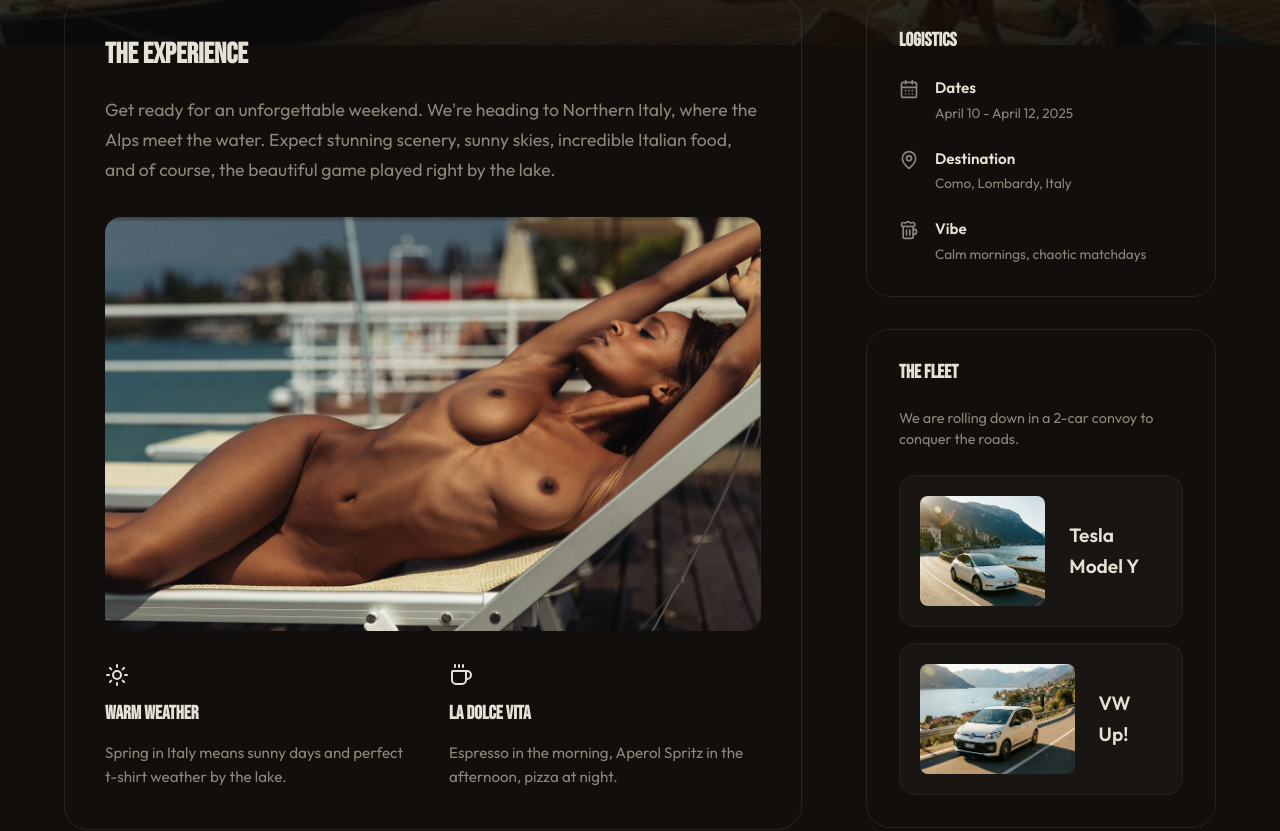
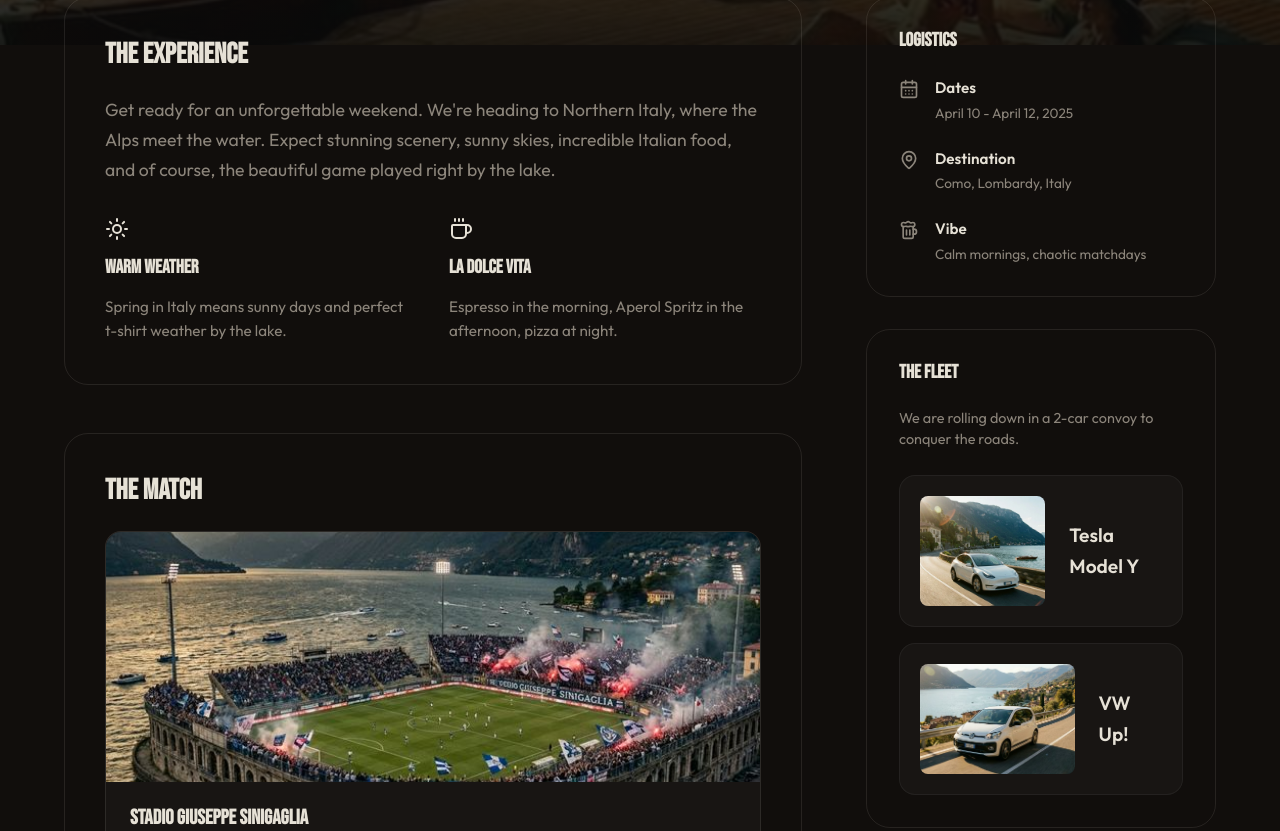
Before and after one commit to yupi1313/FreeLimburgTrips, a React (Vite) app: page /como in a window 1280 px wide. Shown: the part 435-1266 px from the top of the page. Built offline with nearby package versions, Linux system fonts and the light colour scheme.

Commit message:
Revert addition of manual photo placeholder

```diff
--- a/src/pages/ComoTrip.tsx
+++ b/src/pages/ComoTrip.tsx
@@ -34,15 +34,6 @@ const ComoTrip: React.FC = () => {
                             <p className="como-section__text">
                                 Get ready for an unforgettable weekend. We're heading to Northern Italy, where the Alps meet the water. Expect stunning scenery, sunny skies, incredible Italian food, and of course, the beautiful game played right by the lake.
                             </p>
-
-                            {/* Placeholder for manual photo upload */}
-                            <div className="como-custom-photo" style={{ marginBottom: '2rem' }}>
-                                <img
-                                    src="/photos/Como/1.jpg"
-                                    alt="Lake Como Vibe"
-                                    style={{ width: '100%', borderRadius: '1rem', objectFit: 'cover' }}
-                                />
-                            </div>
 
                             <div className="como-features">
                                 <div className="como-feature">
```
Also changed, not shown: public/photos/Como/1.jpg (deleted).
